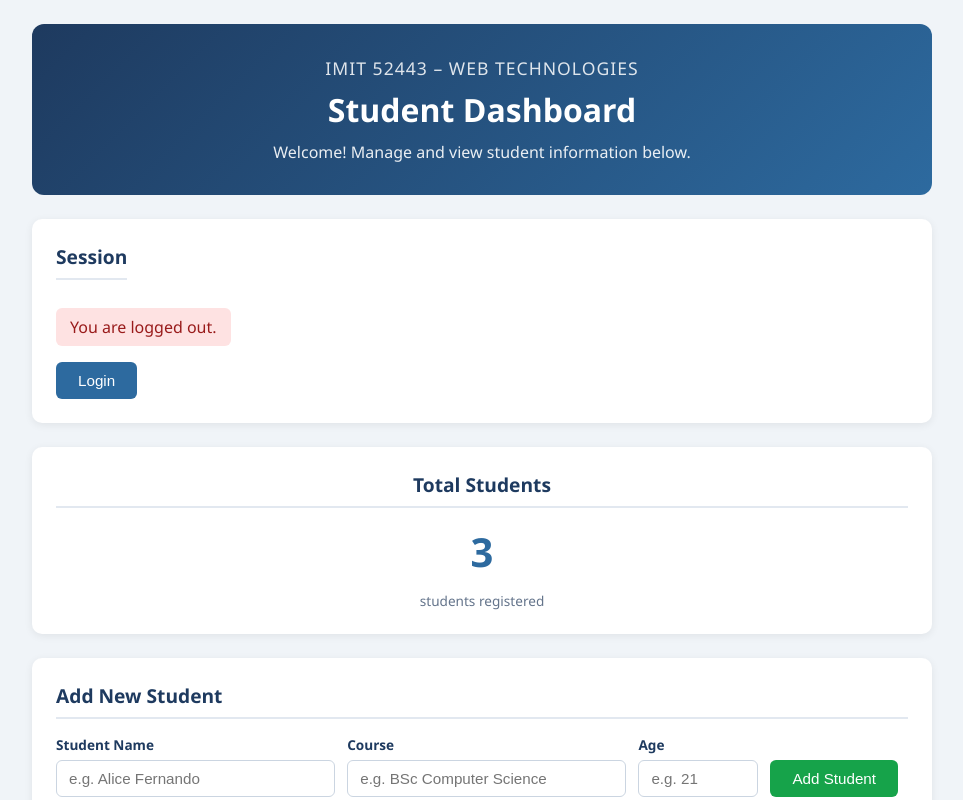
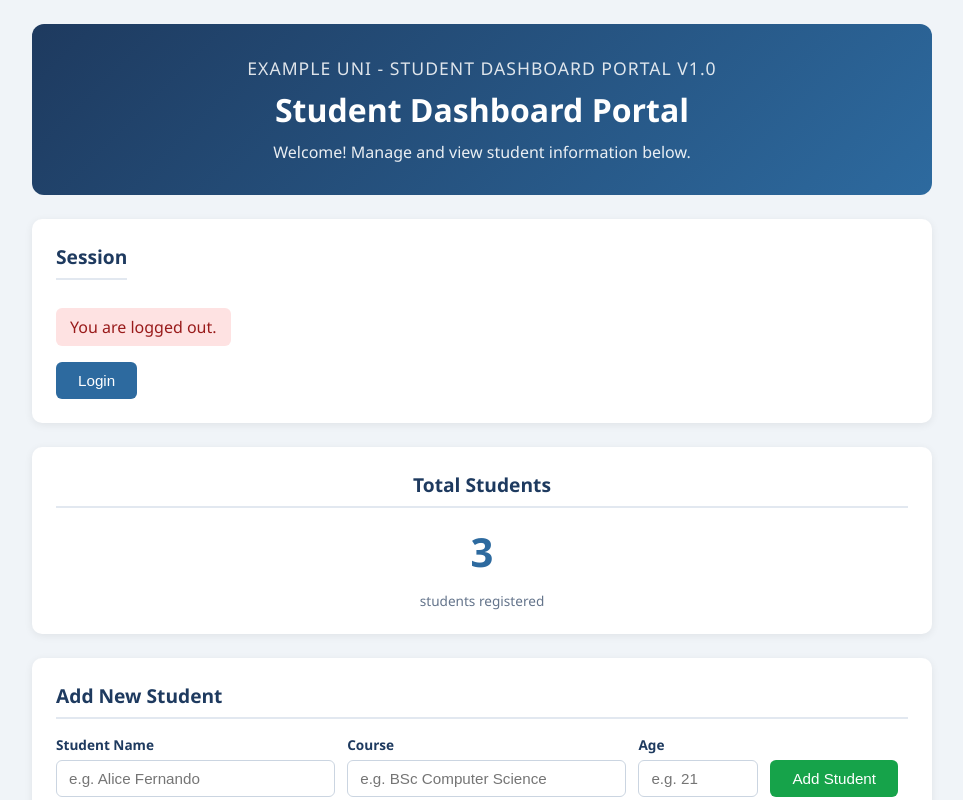
Before and after one commit to cnkulatunga/UOK-Student-APP, a React (Vite) app: page / in a window 1280 px wide. Shown: the top 800 px of the page, without its empty margins (158-1121 px from the left). Built offline with nearby package versions, Linux system fonts and the light colour scheme.

Commit message:
Update admin email and dashboard heading

```diff
--- a/src/App.jsx
+++ b/src/App.jsx
@@ -79,7 +79,7 @@ function App() {
       <div className="section">
         <h3>Actions</h3>
         <Button label="Get Info" message="Welcome to the Student Dashboard!" />
-        <Button label="Contact Admin" message="Please email admin@university.edu" />
+        <Button label="Contact Admin" message="Please email charithk@exampleuni.com" />
       </div>
 
       {/* Part 6 – Lists rendered with .map() — driven by shared students state */}
--- a/src/components/Home.jsx
+++ b/src/components/Home.jsx
@@ -13,8 +13,8 @@
 function Home() {
   return (
     <div className="home-section">
-      <h1 className="system-title">IMIT 52443 – Web Technologies</h1>
-      <h2 className="dashboard-heading">Student Dashboard</h2>
+      <h1 className="system-title">Example UNI - Student Dashboard Portal V1.0</h1>
+      <h2 className="dashboard-heading">Student Dashboard Portal</h2>
       <p className="welcome-message">
         Welcome! Manage and view student information below.
       </p>
```
